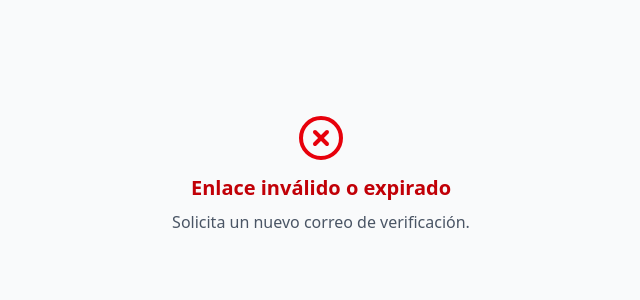
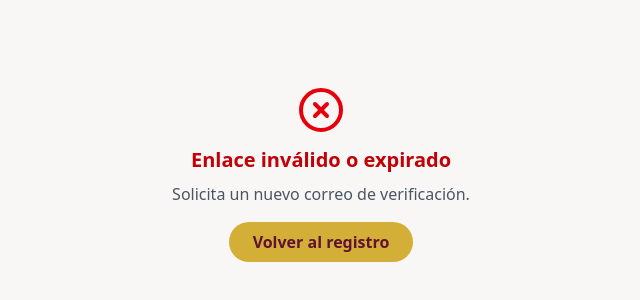
Before and after one commit to ElderL99/escuadronFinanciero-Front, a React (Vite) app: page /auth/verify-email in a window 1280 px wide. Shown: the part 226-526 px from the top of the page, without its empty margins (319-959 px from the left). Built offline with nearby package versions, Linux system fonts and the light colour scheme.

Commit message:
feat(front): use centralized axios instance and unified styling in VerifyEmailPage

```diff
--- a/src/pages/VerifyEmailPage.jsx
+++ b/src/pages/VerifyEmailPage.jsx
@@ -2,7 +2,7 @@ import { useEffect, useState } from "react";
 import { useSearchParams, useNavigate } from "react-router-dom";
 import { Loader2, CheckCircle, XCircle } from "lucide-react";
 import toast from "react-hot-toast";
-import axios from "axios";
+import api from "../api/axios"; // ✅ Usamos tu instancia configurada
 
 export default function VerifyEmailPage() {
   const [status, setStatus] = useState("loading");
@@ -14,30 +14,55 @@ export default function VerifyEmailPage() {
 
     if (!token) {
       setStatus("error");
-      toast.error("Token inválido o ausente");
+      toast.error("Token inválido o ausente", {
+        style: {
+          background: "#611232",
+          color: "#fff",
+          border: "1px solid #d4af37",
+        },
+      });
       return;
     }
 
     const verify = async () => {
       try {
-        const res = await axios.get(
-          `http://localhost:4000/auth/verify-email?token=${token}`
-        );
+        const res = await api.get(`/auth/verify-email?token=${token}`);
 
-        if (res.status === 200) {
+        if (res.data.success) {
           setStatus("success");
-          toast.success("Correo verificado correctamente 🎉");
+          toast.success("Correo verificado correctamente 🎉", {
+            style: {
+              background: "#1a1a1a",
+              color: "#fff",
+              border: "1px solid #d4af37",
+            },
+          });
+
+          // Redirigir tras un breve delay
           setTimeout(() => navigate("/login"), 2500);
         } else {
           setStatus("error");
-          toast.error("El enlace de verificación no es válido.");
+          toast.error("El enlace de verificación no es válido.", {
+            style: {
+              background: "#611232",
+              color: "#fff",
+              border: "1px solid #d4af37",
+            },
+          });
         }
       } catch (err) {
-        console.error(err);
+        console.error("Error al verificar el correo:", err);
         setStatus("error");
         toast.error(
           err.response?.data?.message ||
-            "Error al verificar el correo electrónico."
+            "Error al verificar el correo electrónico.",
+          {
+            style: {
+              background: "#611232",
+              color: "#fff",
+              border: "1px solid #d4af37",
+            },
+          }
         );
       }
     };
@@ -46,31 +71,41 @@ export default function VerifyEmailPage() {
   }, [searchParams, navigate]);
 
   return (
-    <section className="min-h-screen flex flex-col items-center justify-center bg-gray-50 text-center px-4">
+    <section className="min-h-screen flex flex-col items-center justify-center bg-[#f9f7f5] text-center px-4">
       {status === "loading" && (
         <>
           <Loader2 className="animate-spin text-[#611232] w-10 h-10 mb-3" />
-          <p className="text-gray-600">Verificando tu correo...</p>
+          <p className="text-gray-600 font-medium">Verificando tu correo...</p>
         </>
       )}
+
       {status === "success" && (
         <>
           <CheckCircle className="text-green-600 w-12 h-12 mb-3" />
           <h2 className="text-xl font-semibold text-[#611232]">
             ¡Correo verificado con éxito!
           </h2>
-          <p className="text-gray-600 mt-2">Serás redirigido al login...</p>
+          <p className="text-gray-600 mt-2">
+            Serás redirigido al inicio de sesión...
+          </p>
         </>
       )}
+
       {status === "error" && (
         <>
           <XCircle className="text-red-600 w-12 h-12 mb-3" />
           <h2 className="text-xl font-semibold text-red-700">
             Enlace inválido o expirado
           </h2>
-          <p className="text-gray-600 mt-2">
+          <p className="text-gray-600 mt-2 mb-4">
             Solicita un nuevo correo de verificación.
           </p>
+          <button
+            onClick={() => navigate("/register")}
+            className="px-6 py-2 rounded-full bg-[#d4af37] text-[#611232] font-semibold hover:bg-[#e2c866] transition"
+          >
+            Volver al registro
+          </button>
         </>
       )}
     </section>
```
